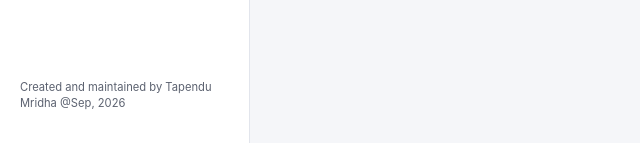
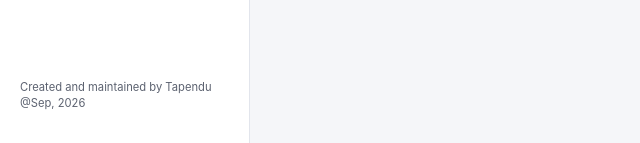
Before and after one commit to Tapendu-99/Combined-Tools, a plain HTML site: page index.html in a window 1280 px wide. Shown: the part 657-800 px from the top of the page, 0-640 px from the left. Drawn offline with Linux system fonts and the light colour scheme.

Commit message:
Update index.html

```diff
--- a/index.html
+++ b/index.html
@@ -170,7 +170,7 @@ sidebar.appendChild(homeNav);
 TOOLS.forEach(t=> sidebar.appendChild(navItem(t,'nav-item')));
 const sideFooter = document.createElement('p');
 sideFooter.style.cssText = 'margin-top:auto;padding:10px 8px 4px;color:var(--color-muted);font-size:.7rem;line-height:1.4';
-sideFooter.textContent = 'Created and maintained by Tapendu Mridha @Sep, 2026';
+sideFooter.textContent = 'Created and maintained by Tapendu @Sep, 2026';
 sidebar.appendChild(sideFooter);
 
 // home cards
```
